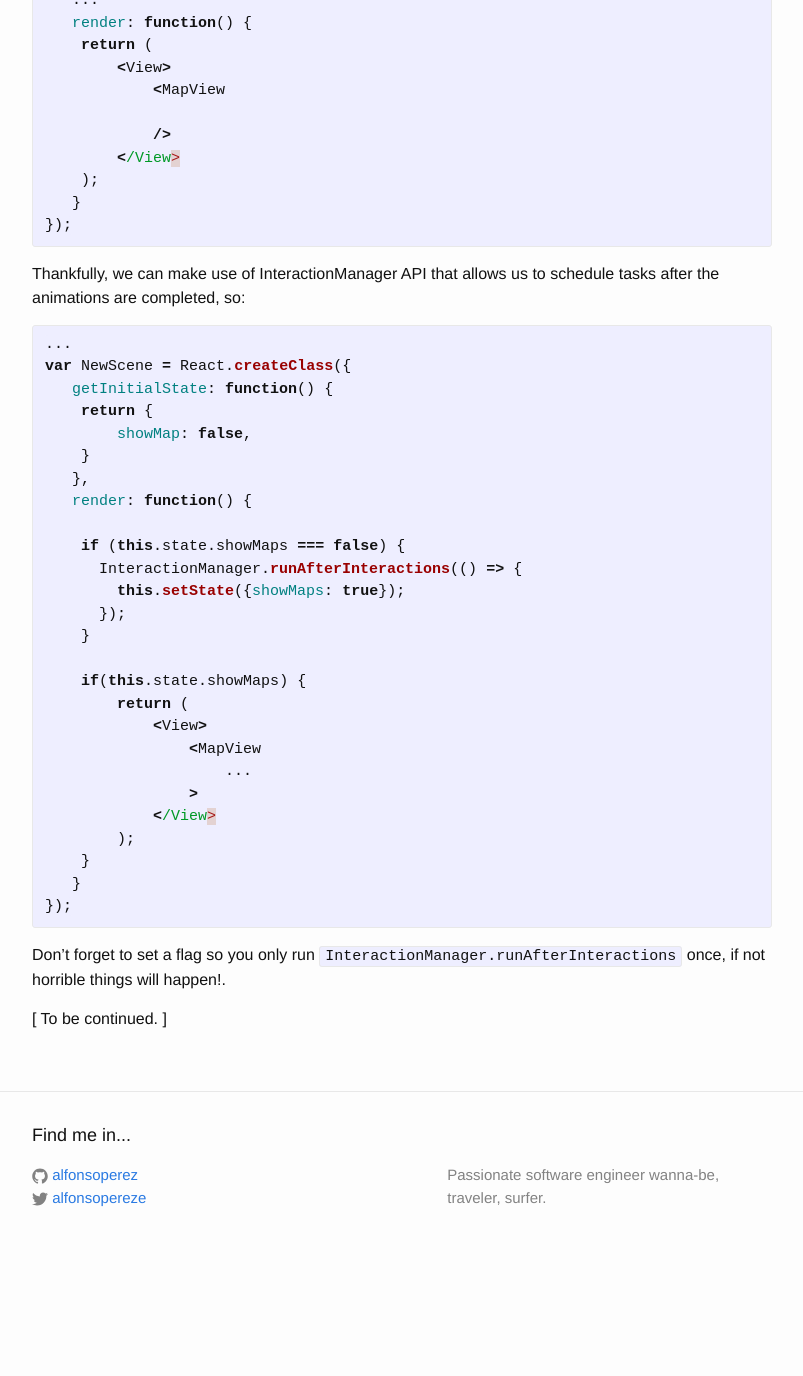
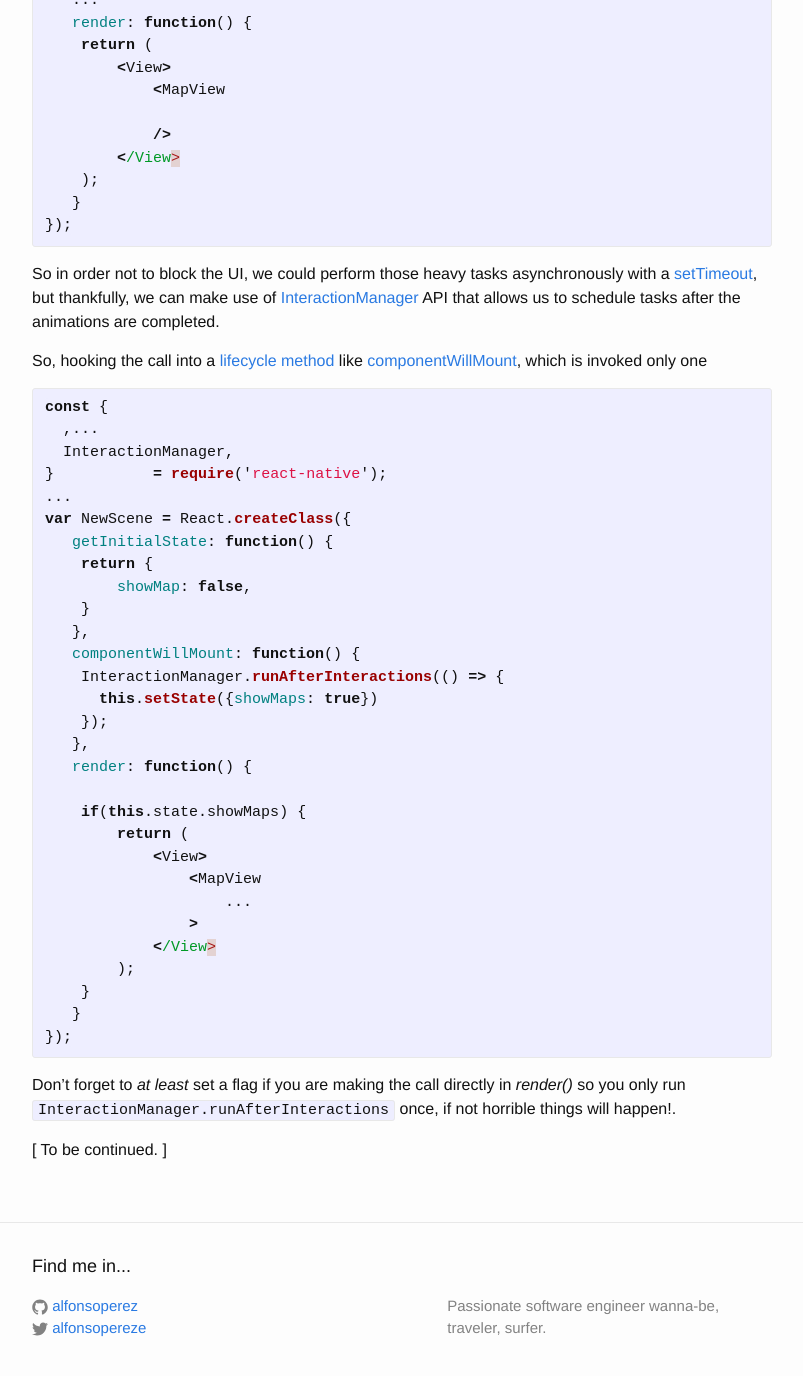
Before and after one commit to alfonsoperez/alfonsoperez.github.io, a Jekyll site: the page built from _posts/2015-09-23-lessons-learned-react-native.markdown, in a window 1280 px wide and 1400 px high, scrolled down 615 px. Shown: the top 1376 px of the window, without its empty margins (238-1041 px from the left). Built offline with Jekyll 4.4.1, drawn with Linux system fonts in a browser that asks for light colours; before the commit the page ends 1884 px from its top, so only the background shows below that.

Commit message:
edit some stuff

```diff
--- a/_posts/2015-09-23-lessons-learned-react-native.markdown
+++ b/_posts/2015-09-23-lessons-learned-react-native.markdown
@@ -34,9 +34,15 @@ var NewScene = React.createClass({
 });
 {% endhighlight %}
 
-Thankfully, we can make use of InteractionManager API that allows us to schedule tasks after the animations are completed, so:
+So in order not to block the UI, we could perform those heavy tasks asynchronously with a [setTimeout](https://rnplay.org/apps/pALAlg), but thankfully, we can make use of [InteractionManager](https://facebook.github.io/react-native/docs/interactionmanager.html) API that allows us to schedule tasks after the animations are completed.
+
+So, hooking the call into a [lifecycle method](https://facebook.github.io/react/docs/component-specs.html) like [componentWillMount](https://facebook.github.io/react/docs/component-specs.html#mounting-componentwillmount), which is invoked only one
 
 {% highlight javascript %}
+const {
+  ,...
+  InteractionManager,
+}           = require('react-native');
 ...
 var NewScene = React.createClass({
    getInitialState: function() {
@@ -44,13 +50,12 @@ var NewScene = React.createClass({
         showMap: false,
     }
    },
+   componentWillMount: function() {
+    InteractionManager.runAfterInteractions(() => {
+      this.setState({showMaps: true})
+    });
+   },
    render: function() {
-
-    if (this.state.showMaps === false) {
-      InteractionManager.runAfterInteractions(() => {
-        this.setState({showMaps: true});
-      });
-    }
 
     if(this.state.showMaps) {
         return (
@@ -65,7 +70,6 @@ var NewScene = React.createClass({
 });
 {% endhighlight %}
 
-Don't forget to set a flag so you only run `InteractionManager.runAfterInteractions` once, if not horrible things will happen!.
-
+Don't forget to _at least_ set a flag if you are making the call directly in _render()_ so you only run `InteractionManager.runAfterInteractions` once, if not horrible things will happen!.
 
 [ To be continued. ]
```
